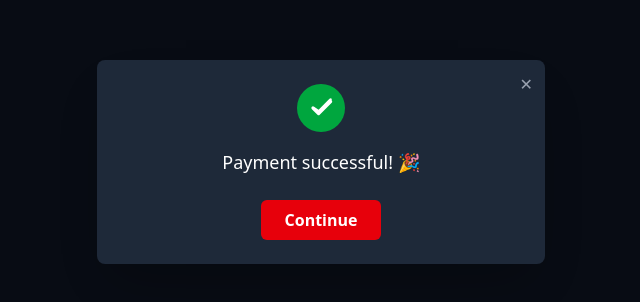
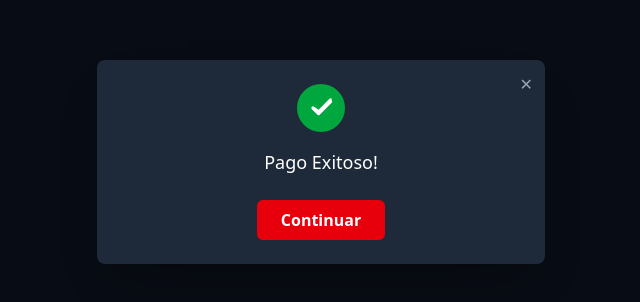
Before and after one commit to johaco/Academy-Pays, a React (Vite) app: page /payment-success in a window 1280 px wide. Shown: the part 238-540 px from the top of the page, without its empty margins (319-959 px from the left). Built offline with nearby package versions, Linux system fonts and the light colour scheme.

Commit message:
subcrition mma

```diff
--- a/src/components/PaymentSuccessModal.jsx
+++ b/src/components/PaymentSuccessModal.jsx
@@ -35,16 +35,16 @@ export default function PaymentSuccessModal() {
 
         {/* Mensaje */}
         <p className="text-center text-lg font-medium mb-6">
-          Payment successful! 🎉
+          Pago Exitoso!
         </p>
 
         {/* Botón continuar */}
         <div className="flex justify-center">
           <button
-            onClick={() => navigate("/dashboard")} // 👈 cambia la ruta aquí
+            onClick={() => navigate("/Home")} // 👈 cambia la ruta aquí
             className="bg-red-600 hover:bg-red-700 px-6 py-2 rounded-md font-semibold text-white transition"
           >
-            Continue
+            Continuar
           </button>
         </div>
       </div>
--- a/src/components/PricingCard/index.jsx
+++ b/src/components/PricingCard/index.jsx
@@ -34,7 +34,7 @@ const plans = [
       "Sabados de Sparring",
     ],
     cta: "Pagar",
-    url: "https://www.mercadopago.com.ar/subscriptions/checkout?preapproval_plan_id=1a5e2f3b1e4e4f6fa6f0f8e2c9b7c8d3",
+    url: "https://www.mercadopago.com.ar/subscriptions/checkout?preapproval_plan_id=0112ea31f9534f4fb7e79936e637f504",
   },
 ];
 
```
